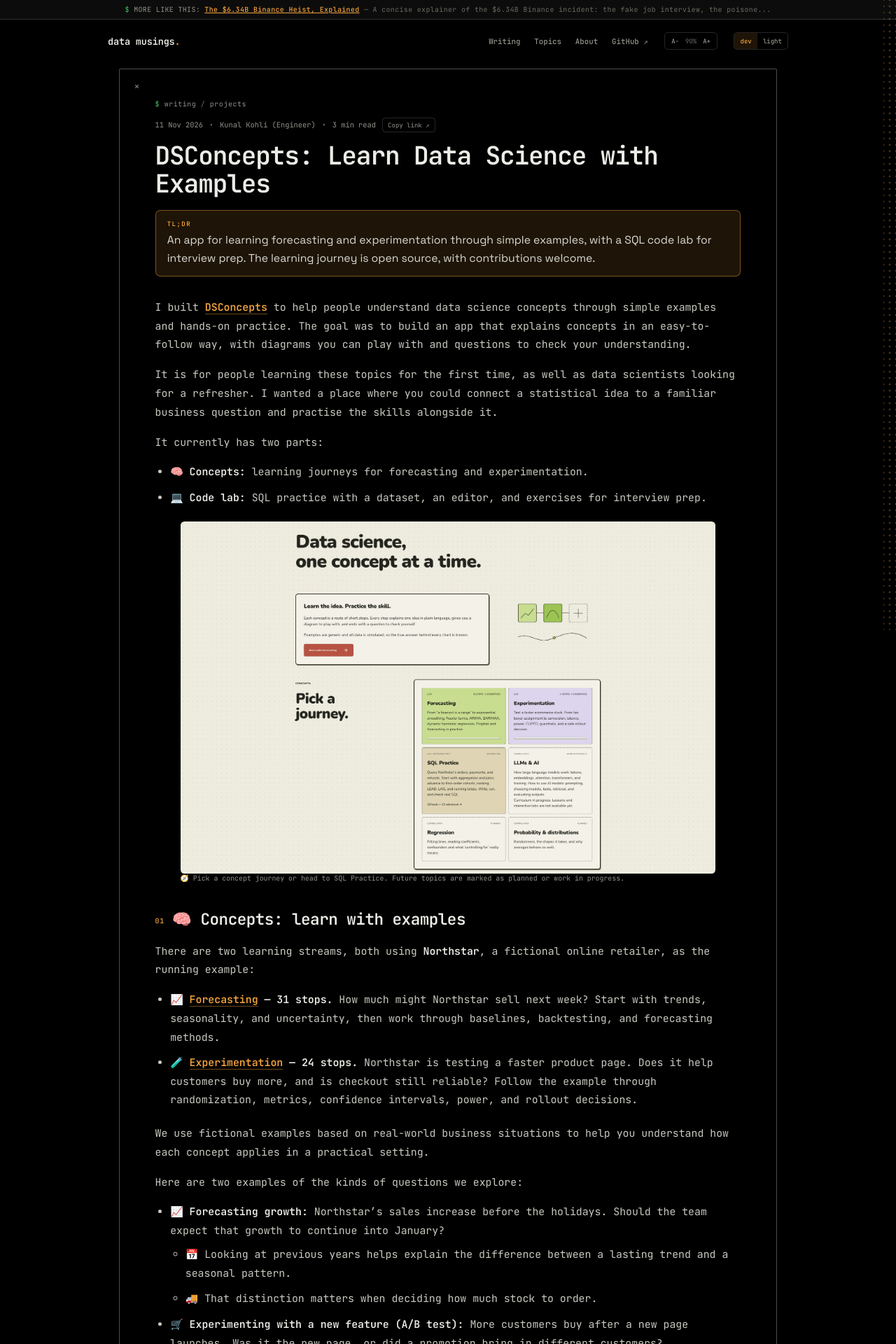
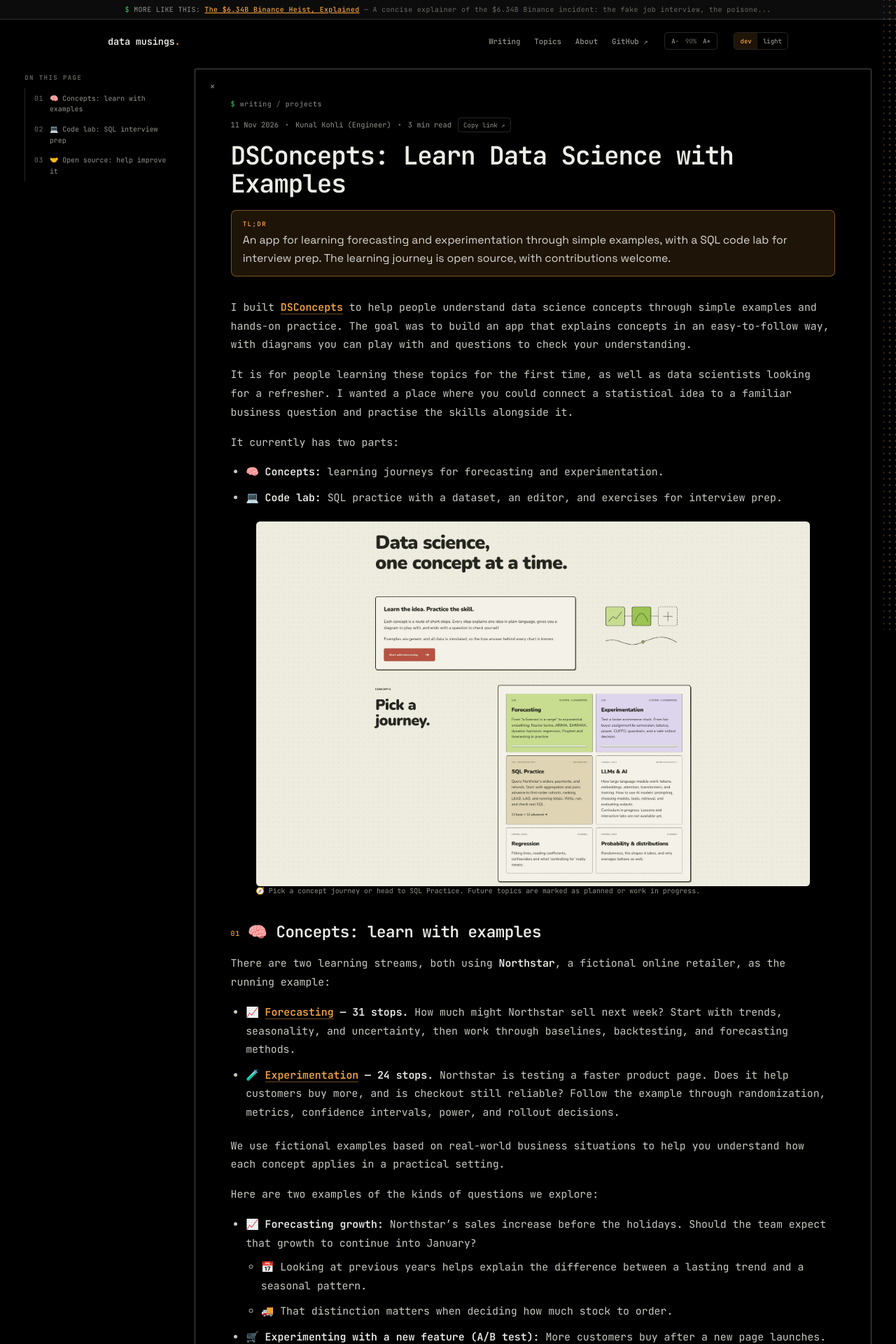
Before and after one commit to kunalkohli/kunalkohli.github.io, a Jekyll site: the page built from _posts/2026-11-11-dsconcepts-learning-journeys.md, in a window 1280 px wide. Shown: the top 1920 px of the page at 70% size. Built offline with Jekyll 4.4.1, drawn with Linux system fonts in a browser that asks for light colours.

Commit message:
Bring back a left on-this-page rail with scrollspy

```diff
--- /dev/null
+++ b/_includes/toc.html
@@ -0,0 +1,13 @@
+{% comment %}
+  Left "on this page" rail: lists the article's h2 sections with 01/02
+  numbers matching the badges rendered by .post-content h2[id]::before.
+{% endcomment %}
+{% assign toc_parts = include.content | split: '<h2' %}
+{% capture toc_links %}{% for part in toc_parts offset:1 %}{% assign heading_tag = part | split: '>' | first %}{% if heading_tag contains 'id="' %}{% assign heading_id = heading_tag | split: 'id="' | last | split: '"' | first %}{% assign heading_text = part | split: '</h2>' | first | remove_first: heading_tag | remove_first: '>' | strip_html | strip %}{% if heading_text != '' %}<li><a href="#{{ heading_id }}"><span class="toc-index" aria-hidden="true">{{ forloop.index | prepend: '0' | slice: -2, 2 }}</span><span class="toc-text">{{ heading_text }}</span></a></li>{% endif %}{% endif %}{% endfor %}{% endcapture %}
+{% assign toc_item_count = toc_links | split: '<li>' | size | minus: 1 %}
+{% if toc_item_count > 0 %}
+<aside class="toc" data-toc aria-label="On this page">
+  <p class="toc-title">ON THIS PAGE</p>
+  <ol>{{ toc_links }}</ol>
+</aside>
+{% endif %}
--- a/_layouts/post.html
+++ b/_layouts/post.html
@@ -1,7 +1,10 @@
 ---
 layout: default
 ---
-<div class="sheet-wrap">
+{% capture toc_html %}{% include toc.html content=content %}{% endcapture %}
+<div class="sheet-outer{% unless toc_html contains '<li>' %} no-toc{% endunless %}">
+{{ toc_html }}
+  <div class="sheet-wrap">
   <article id="post" class="sheet{% if page.post_class %} {{ page.post_class | escape }}{% endif %}">
     <a class="sheet-x" href="{{ '/' | relative_url }}" aria-label="Close article — back to all writing">×</a>
     <header class="art-head">
@@ -26,6 +29,7 @@ layout: default
       <span class="end-next"><a href="{{ '/archive/' | relative_url }}">full archive ↗</a></span>
     </div>
   </article>
+  </div>
 </div>
 <span class="sheet-dots" aria-hidden="true"></span>
 {% if page.mermaid %}<script src="{{ '/js/site-mermaid.js' | relative_url }}?v={{ site.time | date: '%s' }}" type="module"></script>{% endif %}
--- a/css/site.css
+++ b/css/site.css
@@ -165,7 +165,22 @@ button:focus-visible, a:focus-visible, input:focus-visible, summary:focus-visibl
 .footer-credit { color: var(--faint); font: 10px var(--mono); }
 
 /* article sheet frame: bordered panel, × corner, dotted rail on the right edge */
-.sheet-wrap { max-width: 1100px; margin: 10px auto 0; padding: 0 28px; }
+.sheet-outer { max-width: 1400px; margin: 10px auto 0; padding: 0 28px; }
+.sheet-wrap { max-width: 1100px; margin: 0 auto; }
+/* left "on this page" rail on wide screens */
+.toc { display: none; }
+.toc-title { font: 600 10px var(--mono); letter-spacing: .16em; color: var(--faint); margin: 8px 0 10px; }
+.toc ol { list-style: none; margin: 0; padding: 0; border-left: 1px solid var(--line); }
+.toc li a { display: flex; gap: 10px; align-items: baseline; padding: 7px 0 7px 14px; margin-left: -1px; border-left: 1px solid transparent; font: 11px/1.6 var(--mono); color: var(--muted); }
+.toc li a:hover { color: var(--ink); }
+.toc .toc-index { color: var(--faint); letter-spacing: .06em; }
+.toc li a[aria-current="true"] { color: var(--accent); border-left-color: var(--accent); }
+.toc li a[aria-current="true"] .toc-index { color: var(--accent); }
+.toc-text { overflow-wrap: anywhere; }
+@media (min-width: 1200px) {
+  .sheet-outer:not(.no-toc) { display: grid; grid-template-columns: 230px minmax(0, 1fr); gap: 40px; align-items: start; }
+  .sheet-outer:not(.no-toc) .toc { display: block; position: sticky; top: 24px; }
+}
 .sheet {
   position: relative;
   background: var(--sheet-bg);
@@ -217,7 +232,7 @@ button:focus-visible, a:focus-visible, input:focus-visible, summary:focus-visibl
   margin: 1.7em 0 .75em; scroll-margin-top: 30px;
 }
 .post-content h2 { font-size: 25px; }
-.post-content h2::before {
+.post-content h2[id]::before {
   counter-increment: section;
   content: counter(section, decimal-leading-zero);
   font: 500 11px/1 var(--mono); color: var(--accent); letter-spacing: .08em;
@@ -387,7 +402,7 @@ code, pre { font-family: var(--mono); }
 
 @media (max-width: 1100px) {
   .shell { width: calc(100% - 48px); }
-  .sheet-wrap { padding: 0 20px; }
+  .sheet-outer { padding: 0 20px; }
 }
 @media (max-width: 760px) {
   .shell { width: calc(100% - 32px); }
@@ -398,7 +413,7 @@ code, pre { font-family: var(--mono); }
   .art-intro { font-size: 16.5px; }
   .sheet-dots { display: none; }
   .sheet { padding: 30px 22px 28px; }
-  .sheet-wrap { padding: 0 14px; }
+  .sheet-outer { padding: 0 14px; }
   .entry h3 { font-size: 19px; }
   .post-content h2 { font-size: 23px; }
   .post-content pre { padding: 14px 16px; font-size: 11.5px; }
@@ -423,7 +438,7 @@ code, pre { font-family: var(--mono); }
   .art-chart { stroke-dashoffset: 0; }
 }
 @media print {
-  .site-header, .site-footer, .sheet-dots, .sheet-x, .strip, .copy-link, .end-note { display: none; }
+  .site-header, .site-footer, .sheet-dots, .sheet-x, .strip, .copy-link, .end-note, .toc { display: none; }
   .sheet { border: 0; padding: 0; }
   body { background: white; color: black; }
   .post-content { font-size: 11pt; }
--- a/js/site.js
+++ b/js/site.js
@@ -71,6 +71,30 @@
     showTopic(topicRail.dataset.defaultTopic);
   }
 
+  var toc = document.querySelector('[data-toc]');
+  if (toc) {
+    var tocLinks = Array.prototype.slice.call(toc.querySelectorAll('a[href^="#"]'));
+    var tocTargets = tocLinks.map(function (link) {
+      return document.getElementById(decodeURIComponent(link.hash.slice(1)));
+    });
+    var tocTicking = false;
+    var updateToc = function () {
+      tocTicking = false;
+      var active = -1;
+      for (var i = 0; i < tocTargets.length; i++) {
+        if (tocTargets[i] && tocTargets[i].getBoundingClientRect().top <= 120) active = i;
+      }
+      tocLinks.forEach(function (link, i) {
+        if (i === active) link.setAttribute('aria-current', 'true');
+        else link.removeAttribute('aria-current');
+      });
+    };
+    window.addEventListener('scroll', function () {
+      if (!tocTicking) { tocTicking = true; requestAnimationFrame(updateToc); }
+    }, { passive: true });
+    updateToc();
+  }
+
   var copyButton = document.querySelector('[data-copy-link]');
   if (copyButton && navigator.clipboard && window.isSecureContext) {
     copyButton.hidden = false;
```
Also changed, not shown: scripts/test-site-revamp.cjs (+15 -0 lines).
